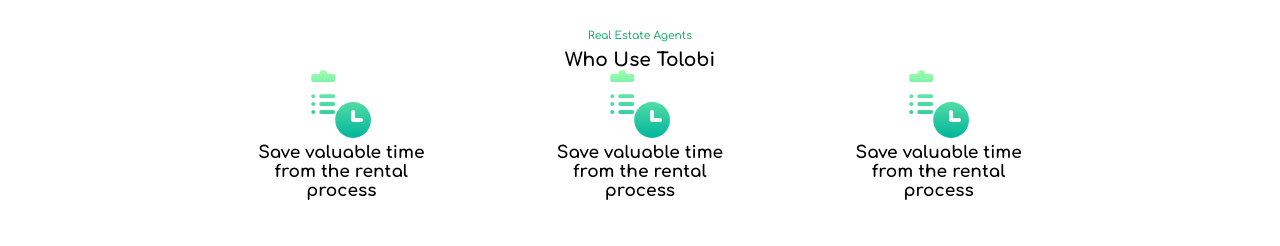
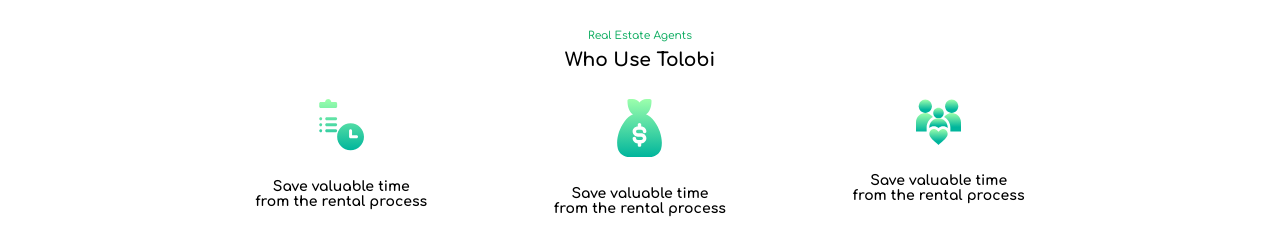
Before and after one commit to asiefmahir/tolobi, a React (Create React App) app: page / in a window 1280 px wide. Shown: the part 554-800 px from the top of the page. Built offline with nearby package versions, Linux system fonts and the light colour scheme.

Commit message:
featured card styling done

```diff
--- a/src/app/App.js
+++ b/src/app/App.js
@@ -17,12 +17,12 @@
   },
   {
     type: 'time',
-    icon: icons.documentTime,
+    icon: icons.dollorBag,
     excerpt: 'Save valuable time from the rental process'
   },
   {
     type: 'time',
-    icon: icons.documentTime,
+    icon: icons.peopleIcon,
     excerpt: 'Save valuable time from the rental process'
   }
 ]
--- a/src/sections/features/ItemCard.jsx
+++ b/src/sections/features/ItemCard.jsx
@@ -1,18 +1,19 @@
 import styled from "styled-components";
 const Card = styled.div`
-	width: 173px;
-	height: 141px;
+	width: 10.8125rem;
+	height: 8.8125rem;
 `;
 
 const Image = styled.img`
 	text-align: center;
-	width: 60px;
+	width: 45px;
 `;
 
 const Excerpt = styled.h4`
 	color: #000000;
 	font-weight: 700;
-	font-size: 17px;
+	font-size: 14px;
+	margin-top: 1.5rem;
 `;
 
 const ItemCard = ({ card }) => {
--- a/src/sections/features/index.jsx
+++ b/src/sections/features/index.jsx
@@ -1,9 +1,6 @@
 import styled from "styled-components";
 
 import ItemCard from "./ItemCard";
-// import H3 from "../../components/H3";
-// import H6 from "../../components/H6";
-// import Container from "../../components/Container";
 
 const H6 = styled.h6`
 	font-weight: 500;
@@ -22,6 +19,7 @@
 	display: flex;
 	align-items: center;
 	justify-content: space-around;
+	margin-top: 1.8rem;
 `;
 const Features = ({ features }) => {
 	return (
```
Also changed, not shown: src/assets/index.js (+5 -2 lines), src/assets/icons/dollorBag.svg (added), src/assets/icons/peopleIcon.svg (added).
